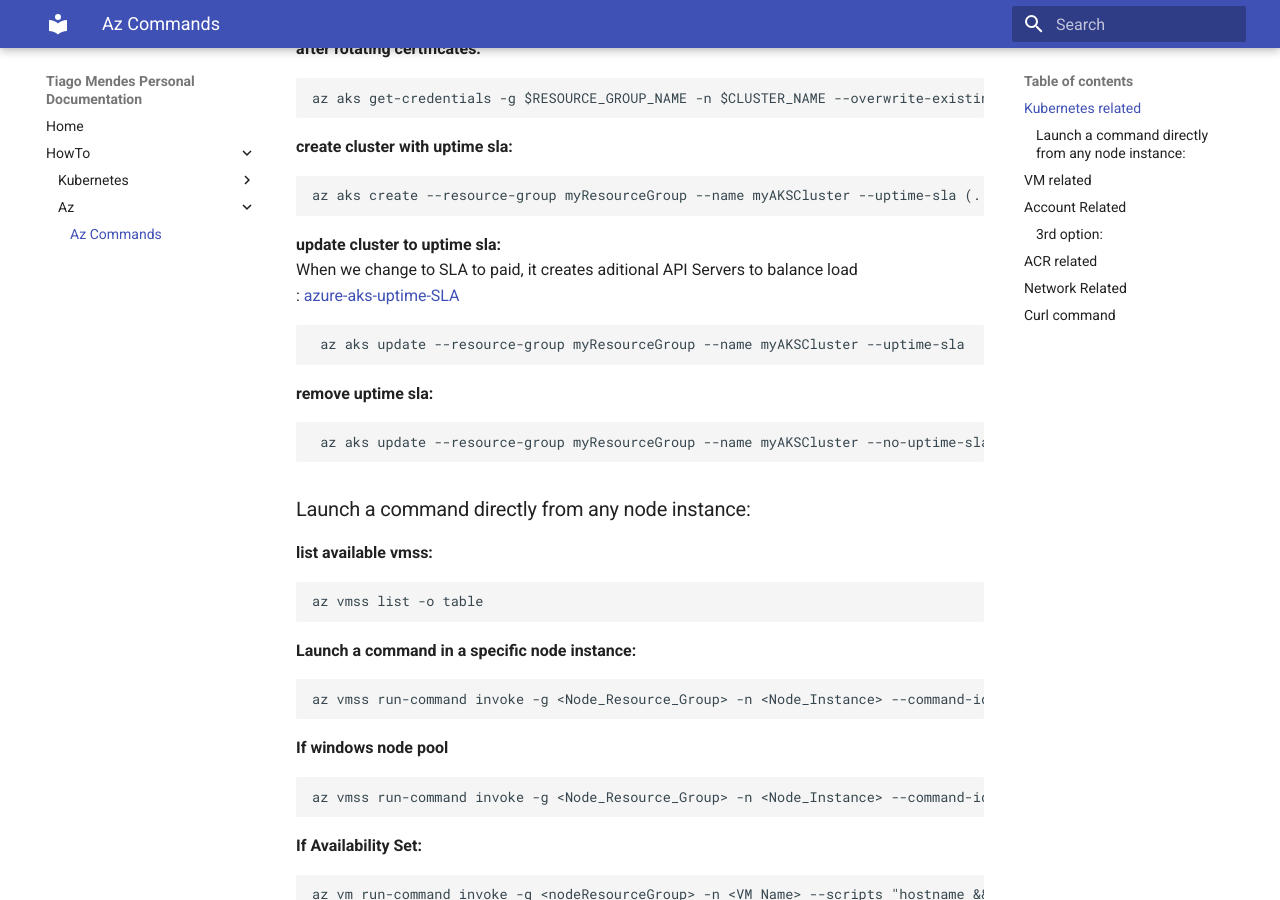
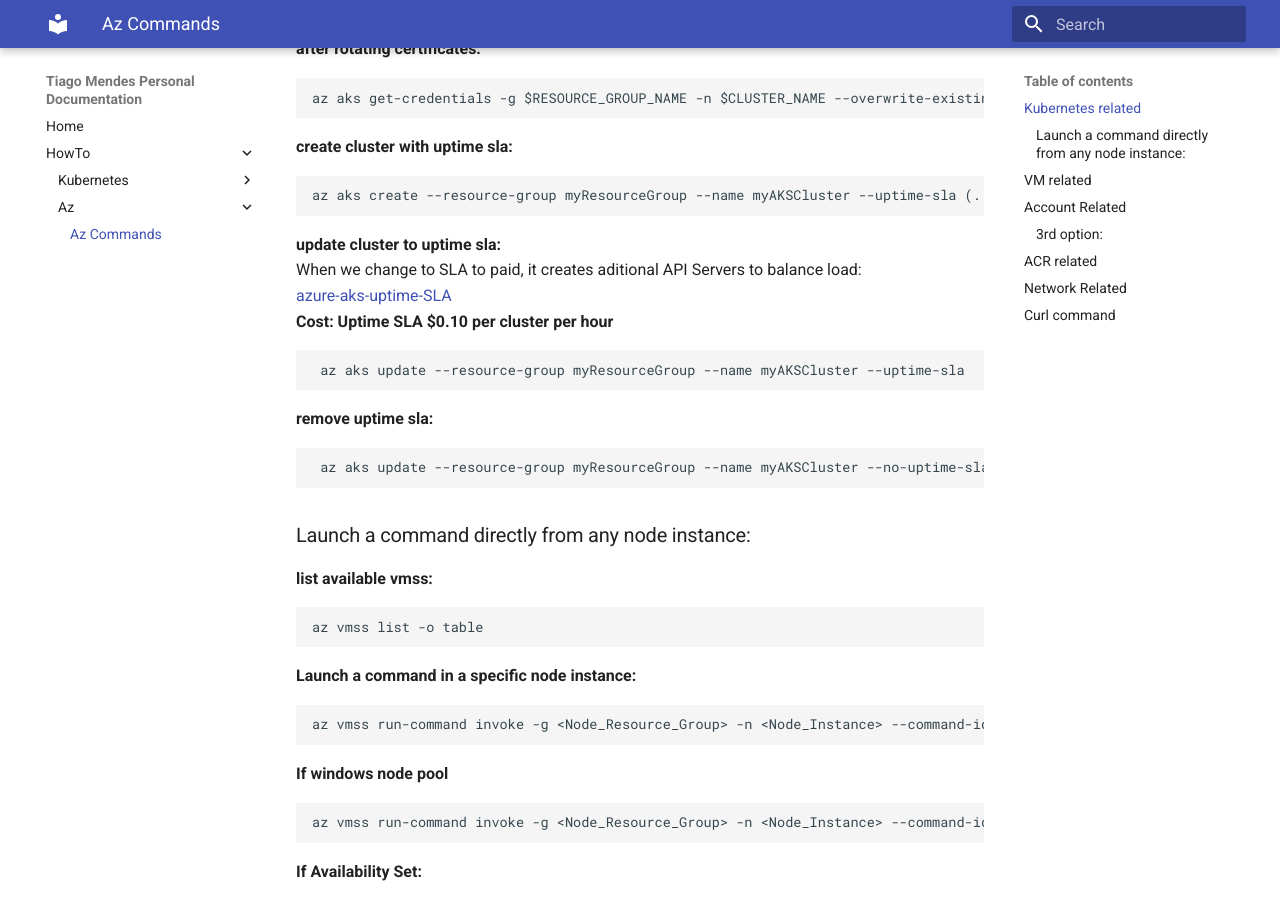
Before and after one commit to tmcmm/k8s-documentation, an MkDocs documentation site: the page built from docs/howto/az/az-help.md, in a window 1280 px wide and 900 px high, scrolled down 2565 px. Built offline with MkDocs 1.6.1 and Material for MkDocs 9.7.7, drawn with Linux system fonts in a browser that asks for light colours.

Commit message:
Update az-help.md

````diff
--- a/docs/howto/az/az-help.md
+++ b/docs/howto/az/az-help.md
@@ -113,8 +113,9 @@ __create cluster with uptime sla:__
 az aks create --resource-group myResourceGroup --name myAKSCluster --uptime-sla (...)
 ```
 __update cluster to uptime sla:__<br>
-When we change to SLA to paid, it creates aditional API Servers to balance load<br>:
+When we change to SLA to paid, it creates aditional API Servers to balance load:<br>
 [azure-aks-uptime-SLA](https://docs.microsoft.com/en-us/azure/aks/uptime-sla#modify-an-existing-cluster-to-use-uptime-sla "Azure AKS Uptime SLA")<br>
+__Cost: Uptime SLA	$0.10 per cluster per hour__<br>
 ```
  az aks update --resource-group myResourceGroup --name myAKSCluster --uptime-sla
 ```
````
